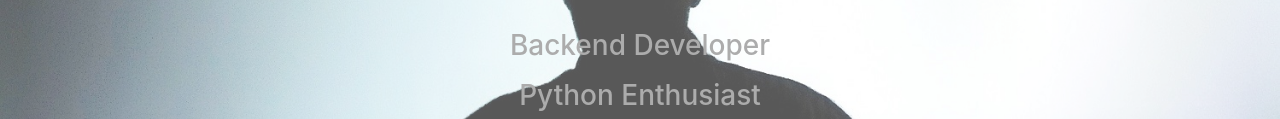
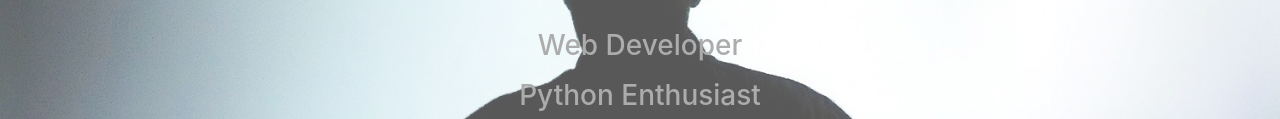
Before and after one commit to RishavMz/Algorithms, a plain HTML site: page index.html in a window 1280 px wide. Shown: the part 272-391 px from the top of the page. Drawn offline with nearby package versions, Linux system fonts and the light colour scheme.

Commit message:
Update index.html

```diff
--- a/index.html
+++ b/index.html
@@ -20,7 +20,7 @@
 						<br><br><br><br>
 					<h1>Rishav Mazumdar</h1>
 					<br>
-					<h3><p>Backend Developer </p><p> Python Enthusiast</p></h3>
+					<h3><p>Web Developer </p><p> Python Enthusiast</p></h3>
 					</center>
 				</div>
 			</header>
```
